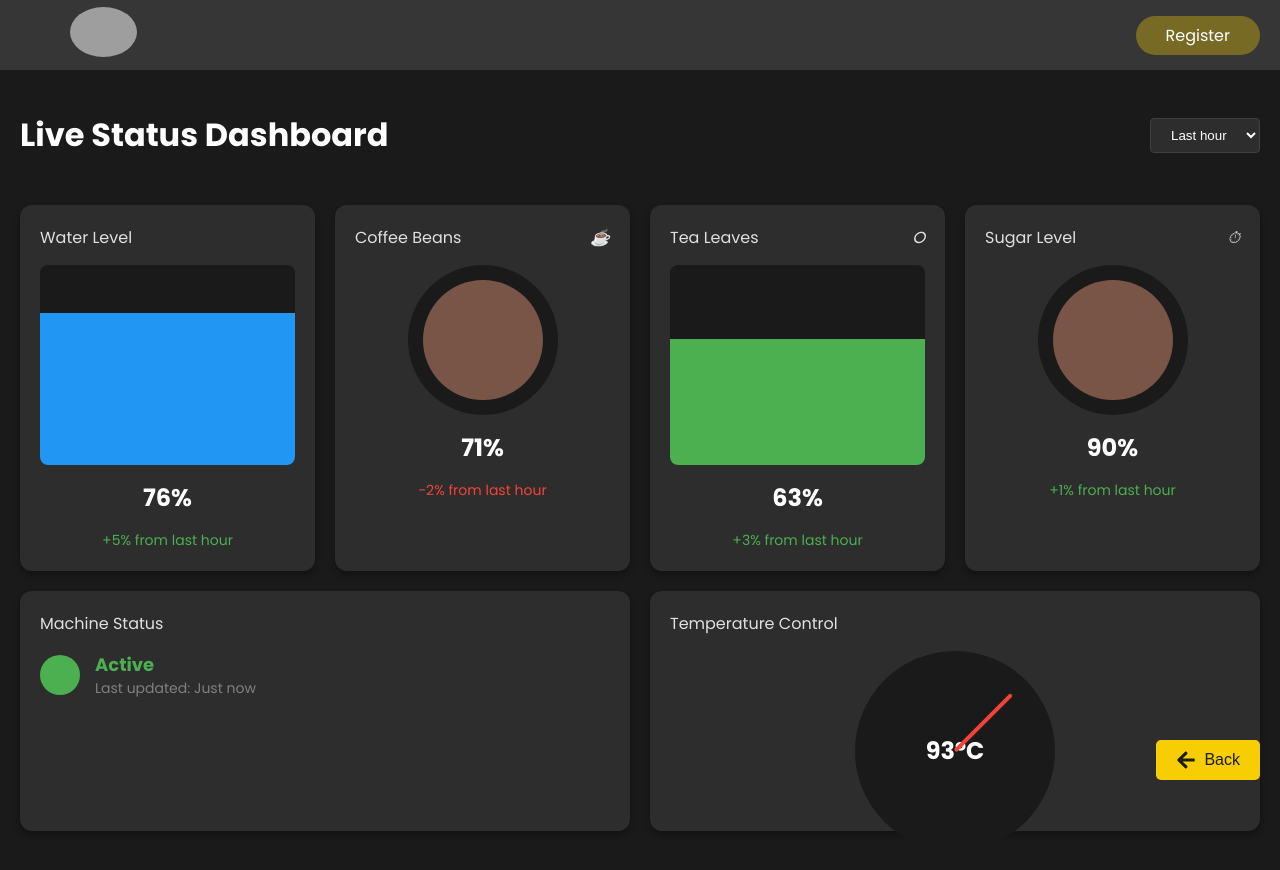
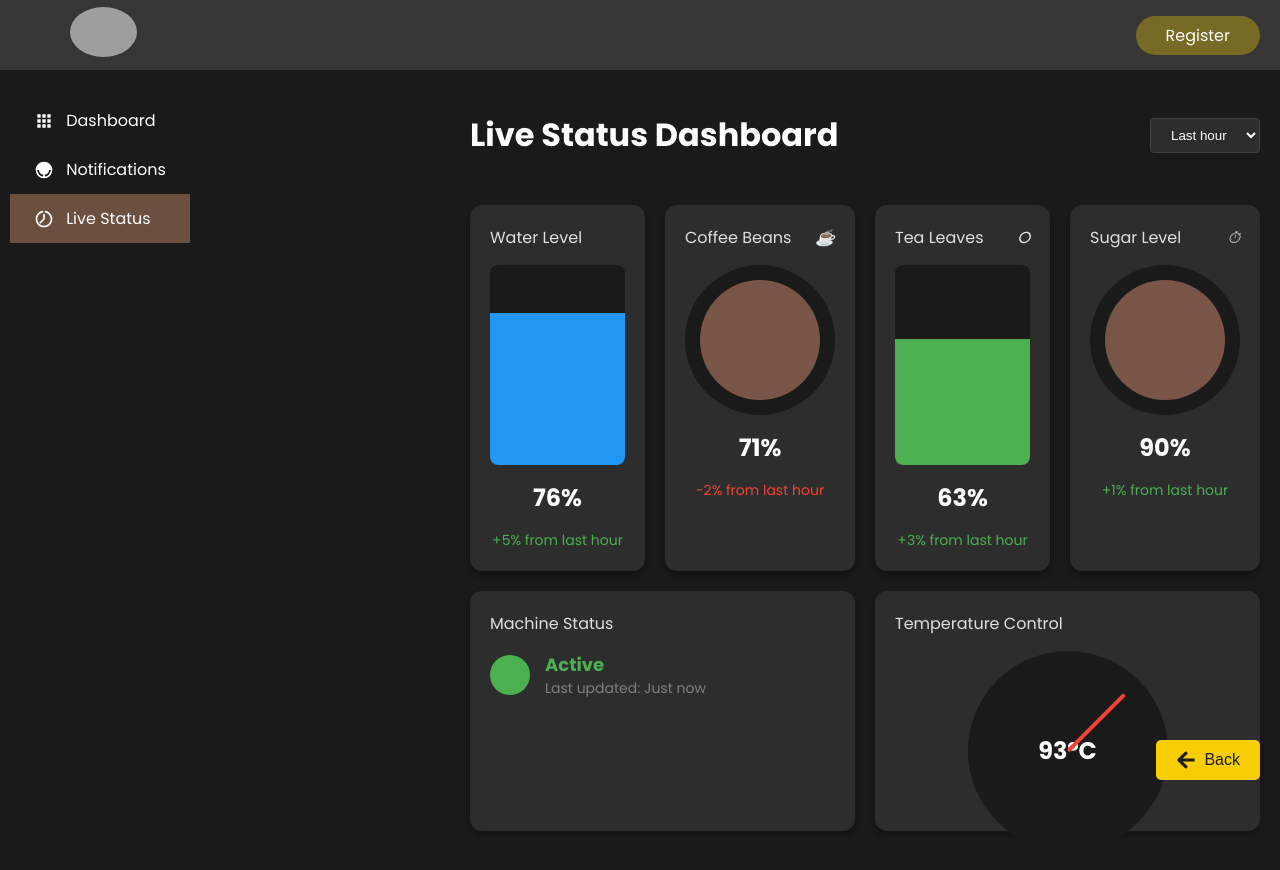
Before and after one commit to nuelsha/Coffee_And_Tea_Automation-Client, a React (Vite) app: page /live-status in a window 1280 px wide. Shown: the top 870 px of the page. Built offline with nearby package versions, Linux system fonts and the light colour scheme; grey boxes are pictures that could not be loaded.

Commit message:
Update LiveStatus page layout to match admin page design

```diff
--- a/src/pages/LiveStatus/LiveStatus.jsx
+++ b/src/pages/LiveStatus/LiveStatus.jsx
@@ -1,8 +1,12 @@
 import React from 'react';
 import './livestatus.css';
+import Sidebar from '../../components/Admin_com/side_bar_a';
 
 const LiveStatus = () => {
   return (
+    <div className="admin-container">
+      <Sidebar />
+      <div className="admin-content">
         <div className="live-status-container">
           <div className="live-status-header">
             <h1>Live Status Dashboard</h1>
@@ -93,6 +97,8 @@ const LiveStatus = () => {
             </div>
           </div>
         </div>
+      </div>
+    </div>
   );
 };
 
--- a/src/pages/LiveStatus/livestatus.css
+++ b/src/pages/LiveStatus/livestatus.css
@@ -1,3 +1,15 @@
+/* Use the same container classes as admin pages */
+.admin-container {
+  display: flex;
+  min-height: 100vh;
+  background-color: #1a1a1a;
+}
+
+.admin-content {
+  flex: 1;
+  margin-left: 250px; /* Match sidebar width */
+}
+
 .live-status-container {
   padding: 20px;
   background-color: #1a1a1a;
```
Lines whose indentation alone changed are shown as unchanged.
